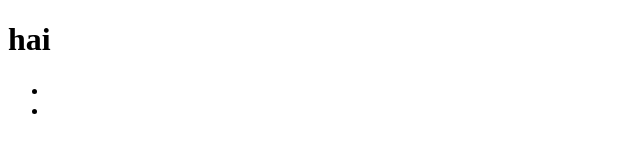
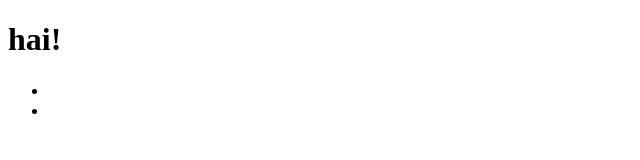
Before and after one commit to vigneshconvergepoint/vitebasic, a React (Vite) app: page / in a window 1280 px wide. Shown: the top 160 px of the page, without its empty margins (0-640 px from the left). Built offline with nearby package versions, Linux system fonts and the light colour scheme; some icons are missing; what @convergepoint/sass-ui-components, @fluentui/react-portal-compat would draw is missing.

Commit message:
checking build

```diff
--- a/src/App.tsx
+++ b/src/App.tsx
@@ -9,7 +9,7 @@ function App() {
   return (
     <UiWrapper>
       <PortalCompatProvider>
-    <h1 className="grayColor600">hai</h1>
+    <h1 className="grayColor600">hai!</h1>
     <ul>
       <li><IconChevronRight/></li>
       <li><IconChevronLeft/></li>
```
